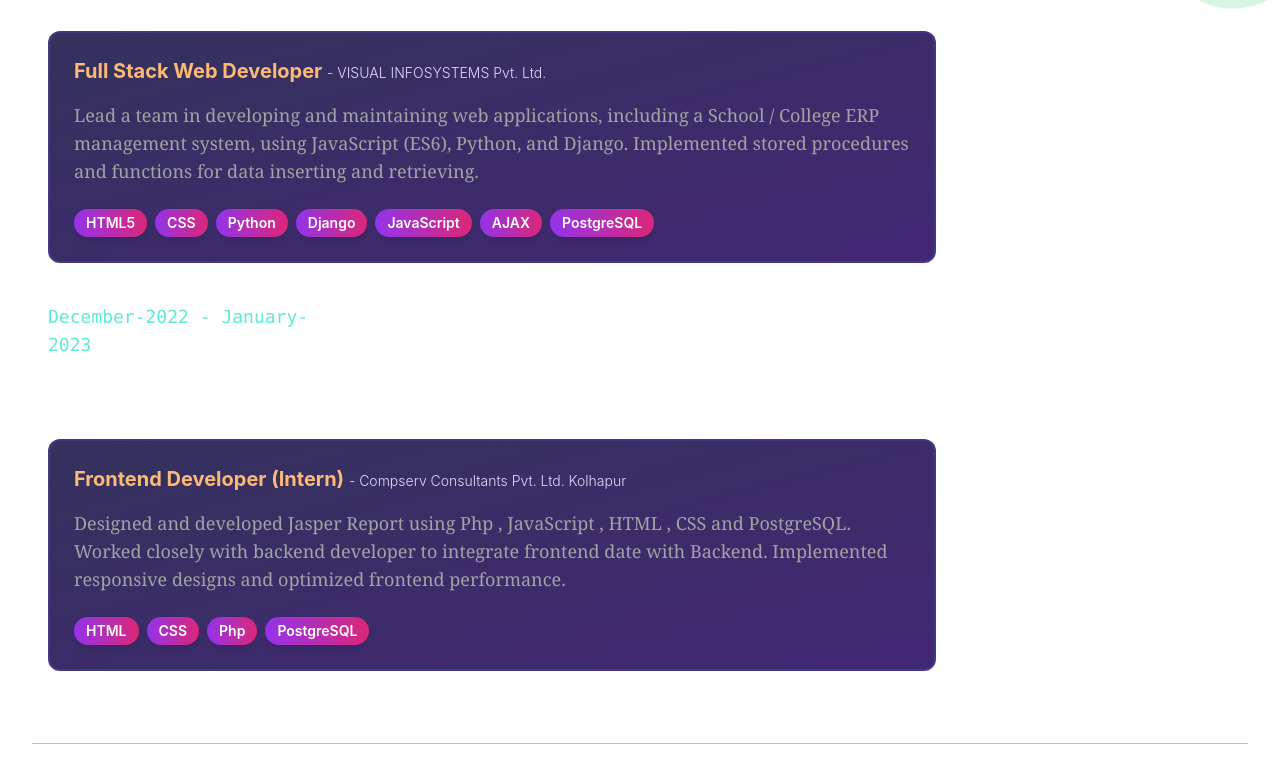
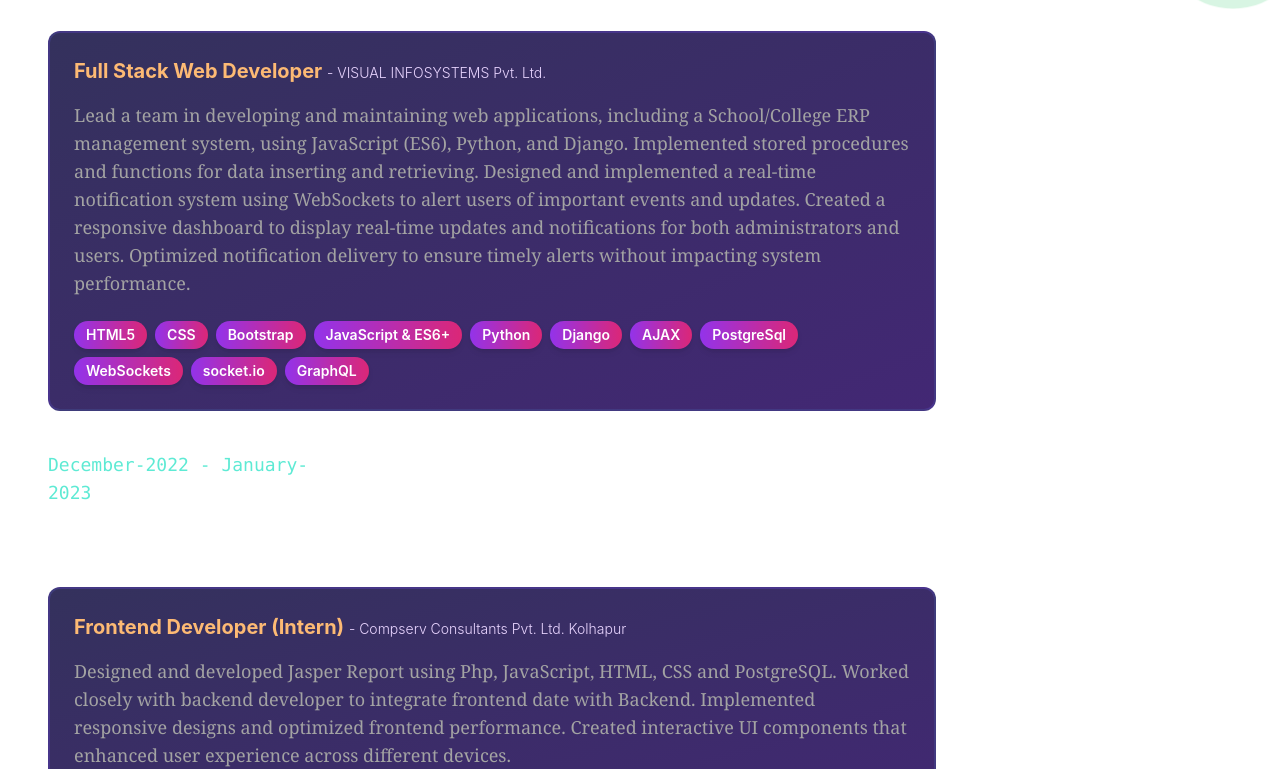
Before and after one commit to tushar782/react_portfolio, a React (Vite) app: page / in a window 1280 px wide. Shown: the part 818-1587 px from the top of the page. Built offline with nearby package versions, Linux system fonts and the light colour scheme.

Commit message:
Update index.js
Update the softwares

```diff
--- a/src/constants/index.js
+++ b/src/constants/index.js
@@ -62,30 +62,39 @@ export const EXPERIENCES = [
     year: "2023 - Present",
     role: "Full Stack Web Developer",
     company: "VISUAL INFOSYSTEMS Pvt. Ltd.",
-    description: `Lead a team in developing and maintaining web applications, including a School / College ERP management system, using JavaScript (ES6), Python, and Django. Implemented stored procedures and functions for data inserting and retrieving.`,
-    technologies: ["HTML5", "CSS", "Python", "Django", "JavaScript", "AJAX", "PostgreSQL"],
+    description: `Lead a team in developing and maintaining web applications, including a School/College ERP management system, using JavaScript (ES6), Python, and Django. Implemented stored procedures and functions for data inserting and retrieving. Designed and implemented a real-time notification system using WebSockets to alert users of important events and updates. Created a responsive dashboard to display real-time updates and notifications for both administrators and users. Optimized notification delivery to ensure timely alerts without impacting system performance.`,
+    technologies: ["HTML5", "CSS", "Bootstrap", "JavaScript & ES6+", "Python", "Django", "AJAX", "PostgreSql", "WebSockets", "socket.io", "GraphQL"],
+    projects: [
+      {
+        title: "School/College ERP Software",
+        description: "A comprehensive enterprise resource planning solution designed specifically for educational institutions. The system integrates all aspects of school/college management including student information management, admissions processing, fee management, academic records, staff management, examination scheduling, and resource allocation. Features include customizable data entry forms, advanced search and filtering capabilities, and provide deep insights into institutional operations.",
+        technologies: ["Python", "Django", "JavaScript & ES6+", "PostgreSql", "HTML5", "CSS", "Bootstrap", "AJAX", "WebSockets"],
+        // link: "https://erp-demo.visualinfosystems.com", // Replace with actual link if available
+        // github: "", // Replace with actual GitHub link if available
+      },
+      {
+        title: "EduTrack - Teacher Portal",
+        description: "A comprehensive web application designed for teachers to efficiently manage and monitor student progress. The portal includes detailed attendance tracking with visual analytics, customizable notice creation for classes or individual students, and in-depth performance reporting tools. Teachers can view daily, weekly, and annual performance metrics with customizable charts and graphs, communicate directly with parents through integrated messaging, and receive real-time notifications for important events. The application features a responsive dashboard that prioritizes the most critical information for quick access.",
+        technologies: ["React + Vite", "Python", "Django", "PostgreSql", "WebSockets", "socket.io"],
+        // link: "https://teacher-portal-demo.vercel.app", // Replace with actual link if available
+        // github: "https://github.com/yourusername/teacher-portal", // Replace with actual GitHub link if available
+      },
+      {
+        title: "EduConnect - Parent Portal",
+        description: "A mobile-first application that enables parents to stay connected with their child's educational journey. Parents can access real-time updates on attendance, academic performance, and upcoming assignments. The app send receipt generation and delivery via WhatsApp. Parents receive instant notifications about their child's attendance, performance changes, and school announcements. The application includes a direct communication channel with teachers, calendar integration for important dates, and visual representations of their child's progress compared to class averages. The intuitive interface ensures that even less tech-savvy parents can easily navigate and utilize all features.",
+        technologies: ["React + Vite", "Python", "Django", "PostgreSql", "WhatsApp API"],
+        // link: "https://parent-portal-demo.vercel.app", // Replace with actual link if available
+        // github: "https://github.com/yourusername/parent-portal", // Replace with actual GitHub link if available
+      }
+    ]
   },
   {
     year: "December-2022 - January-2023",
     role: "Frontend Developer (Intern)",
     company: "Compserv Consultants Pvt. Ltd. Kolhapur",
-    description: `Designed and developed Jasper Report using Php , JavaScript , HTML , CSS and PostgreSQL. Worked closely with backend developer to integrate frontend date with Backend. Implemented responsive designs and optimized frontend performance.`,
-    technologies: ["HTML", "CSS", "Php", "PostgreSQL"],
+    description: `Designed and developed Jasper Report using Php, JavaScript, HTML, CSS and PostgreSQL. Worked closely with backend developer to integrate frontend date with Backend. Implemented responsive designs and optimized frontend performance. Created interactive UI components that enhanced user experience across different devices.`,
+    technologies: ["HTML", "CSS", "Php", "PostgreSQL", "JavaScript"],
   },
-  // {
-  //   year: "2021 - 2022",
-  //   role: "Full Stack Developer",
-  //   company: "Facebook",
-  //   description: `Developed and maintained web applications using JavaScript, React.js, and Node.js. Designed and implemented RESTful APIs for data communication. Collaborated with cross-functional teams to deliver high-quality software products on schedule.`,
-  //   technologies: ["Python", "Svelte", "Three.js", "Postgres"],
-  // },
-  // {
-  //   year: "2020 - 2021",
-  //   role: "Software Engineer",
-  //   company: "Paypal",
-  //   description: `Contributed to the development of web applications using JavaScript, React.js, and Node.js. Managed databases and implemented data storage solutions using MongoDB. Worked closely with product managers to prioritize features and enhancements.`,
-  //   technologies: ["Ruby", "Rails", "PHP", "Sqlite"],
-  // },
 ];
 
 export const PROJECTS = [
```
